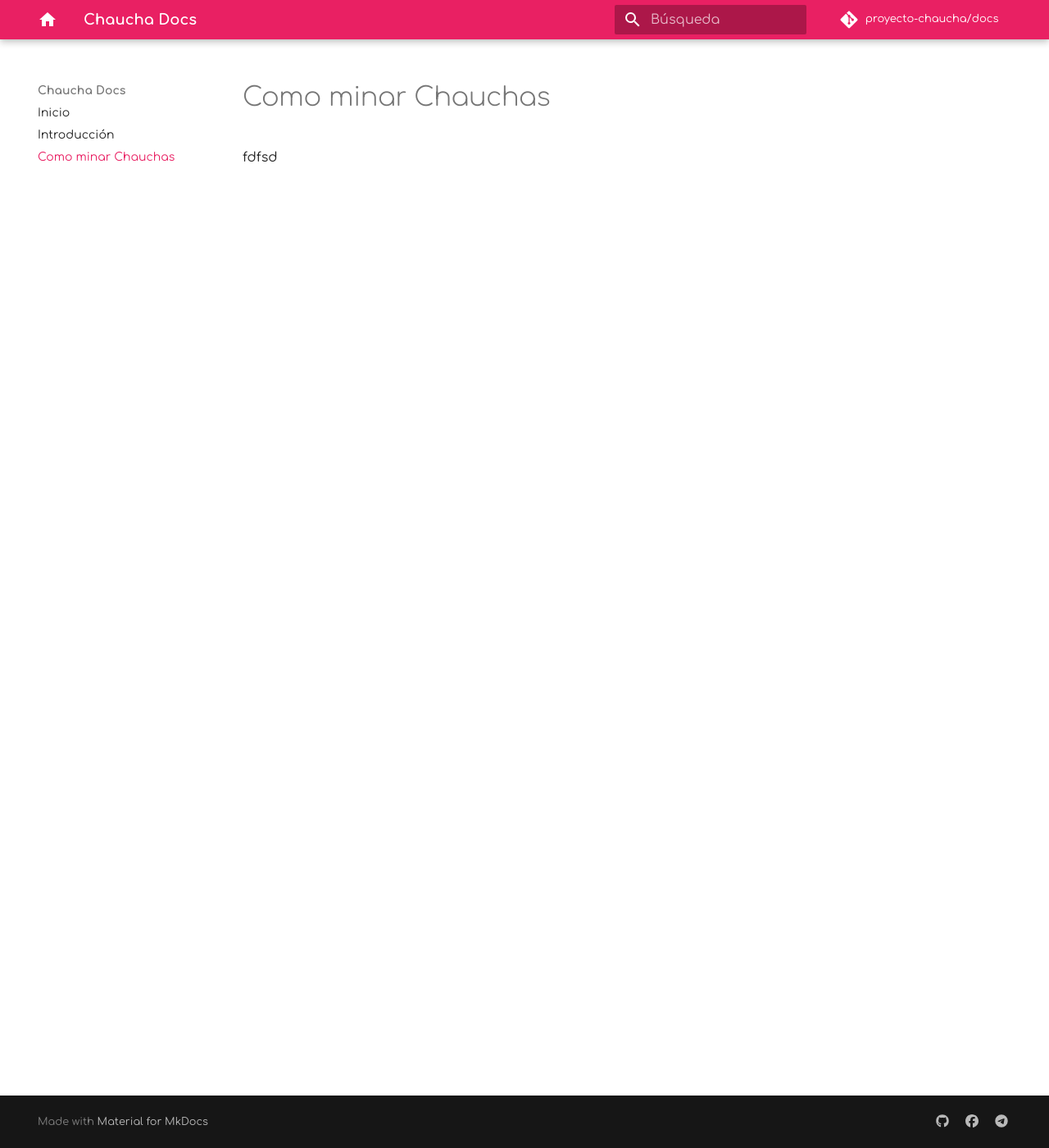
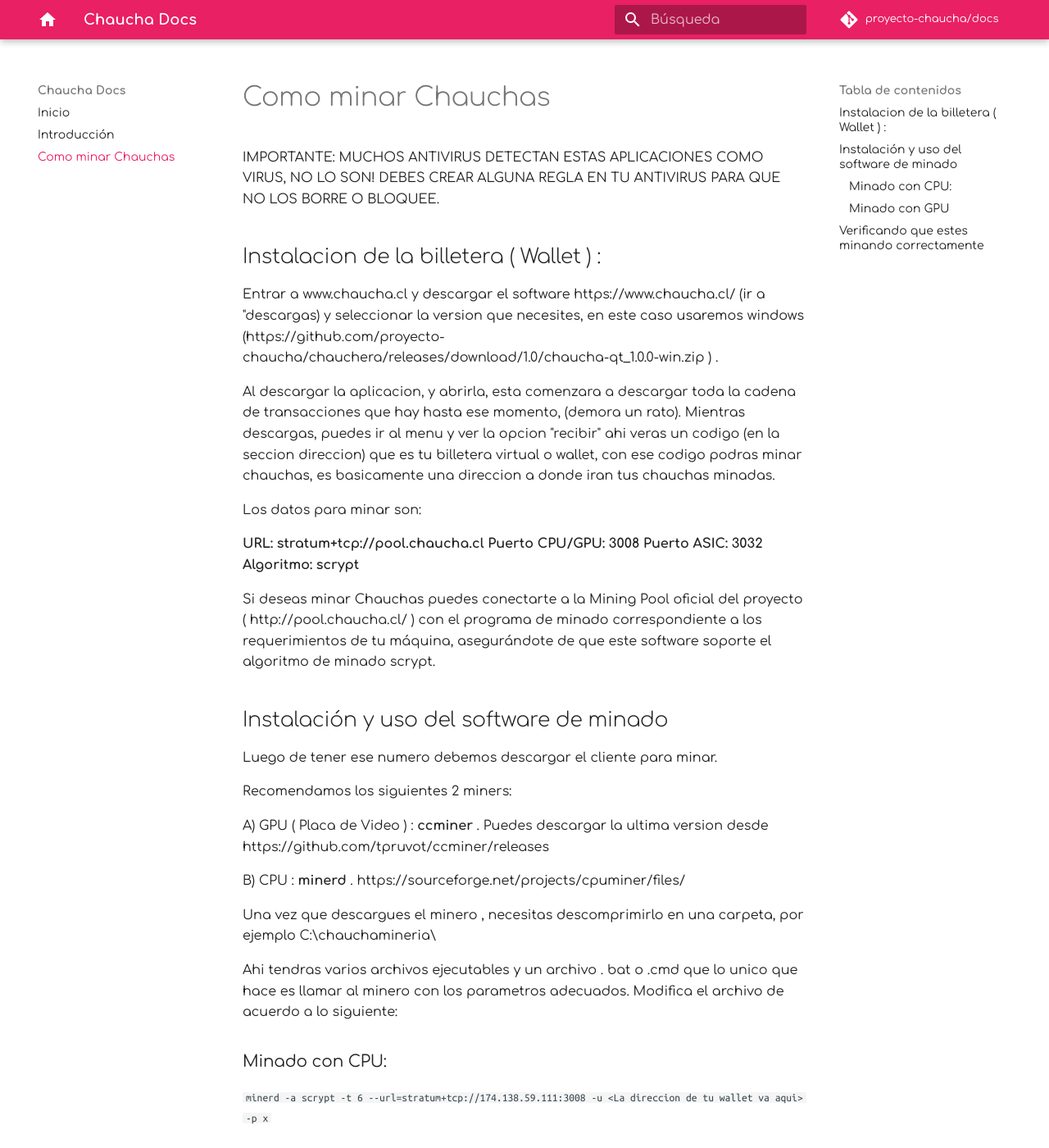
Before and after one commit to proyecto-chaucha/docs, an MkDocs documentation site: the page built from docs/mining.md, in a window 1280 px wide and 1400 px high. Shown: the whole window at 82% size. Built offline with MkDocs 1.6.1 and Material for MkDocs 9.7.7, drawn with Linux system fonts in a browser that asks for light colours; comment, search, counter and statistics services are not loaded; old or Windows-style settings are respelled for this version of MkDocs; some of the changed text lies outside the part shown.

Commit message:
Update mining.md

```diff
--- a/docs/mining.md
+++ b/docs/mining.md
@@ -1,3 +1,50 @@
 # Como minar Chauchas
 
-fdfsd
+IMPORTANTE: MUCHOS ANTIVIRUS DETECTAN ESTAS APLICACIONES COMO VIRUS, NO LO SON! DEBES CREAR ALGUNA REGLA EN TU ANTIVIRUS PARA QUE NO LOS BORRE O BLOQUEE.
+
+## Instalacion de la billetera ( Wallet ) :
+
+Entrar a www.chaucha.cl y descargar el software https://www.chaucha.cl/ (ir a "descargas) y seleccionar la version que necesites, en este caso usaremos windows (https://github.com/proyecto-chaucha/chauchera/releases/download/1.0/chaucha-qt_1.0.0-win.zip ) .
+
+Al descargar la aplicacion, y abrirla, esta comenzara a descargar toda la cadena de transacciones que hay hasta ese momento, (demora un rato). Mientras descargas, puedes ir al menu y ver la opcion "recibir" ahi veras un codigo (en la seccion direccion) que es tu billetera virtual o wallet, con ese codigo podras minar chauchas, es basicamente una direccion a donde iran tus chauchas minadas.
+
+Los datos para minar son:
+
+**URL: stratum+tcp://pool.chaucha.cl
+Puerto CPU/GPU: 3008
+Puerto ASIC: 3032
+Algoritmo: scrypt**
+
+Si deseas minar Chauchas puedes conectarte a la Mining Pool oficial del proyecto ( http://pool.chaucha.cl/ ) con el programa de minado correspondiente a los requerimientos de tu máquina, asegurándote de que este software soporte el algoritmo de minado scrypt.
+
+## Instalación y uso del software de minado
+
+Luego de tener ese numero debemos descargar el cliente para minar.
+
+Recomendamos los siguientes 2 miners:
+
+A) GPU ( Placa de Video ) : **ccminer** . Puedes descargar la ultima version desde https://github.com/tpruvot/ccminer/releases
+
+B) CPU : **minerd** . https://sourceforge.net/projects/cpuminer/files/
+
+Una vez que descargues el minero , necesitas descomprimirlo en una carpeta, por ejemplo C:\chauchamineria\
+
+Ahi tendras varios archivos ejecutables y un archivo . bat o .cmd que lo unico que hace es llamar al minero con los parametros adecuados. Modifica el archivo de acuerdo a lo siguiente:
+
+### Minado con CPU:
+`minerd -a scrypt -t 6 --url=stratum+tcp://174.138.59.111:3008 -u <La direccion de tu wallet va aqui> -p x `
+
+### Minado con GPU
+`ccminer-x64 -a scrypt -o stratum+tcp://174.138.59.111:3008 -u <La direccion de tu wallet va aqui> -p x `
+
+Con eso deberias comenzar a minar.
+
+## Verificando que estes minando correctamente
+
+Puedes ver las estadisticas de tu "worker" o minero, en la pagina del pool : http://pool.chaucha.cl/workers . Busca la direccion de tu wallet en la lista que aparecerá, y podrás ver tu "hashrate". El hashrate casi nunca es el mismo que reporta tu miner local, pero en promedio si lo es, no te preocupes.
+
+Además, en tu software local, deberias ver que el miner no de errores ( como block rejected ) , lo que indica un error de configuracion.
+
+Warning: Hacer Overclocking de tu placa de video o CPU para minar puede traer graves consecuencias para tu hardware, llegando a quemar el mismo. El overclocking solo debes hacerlo si entiendes cabalmente lo que estas haciendo!
+
+**The Chaucha Team**
```
